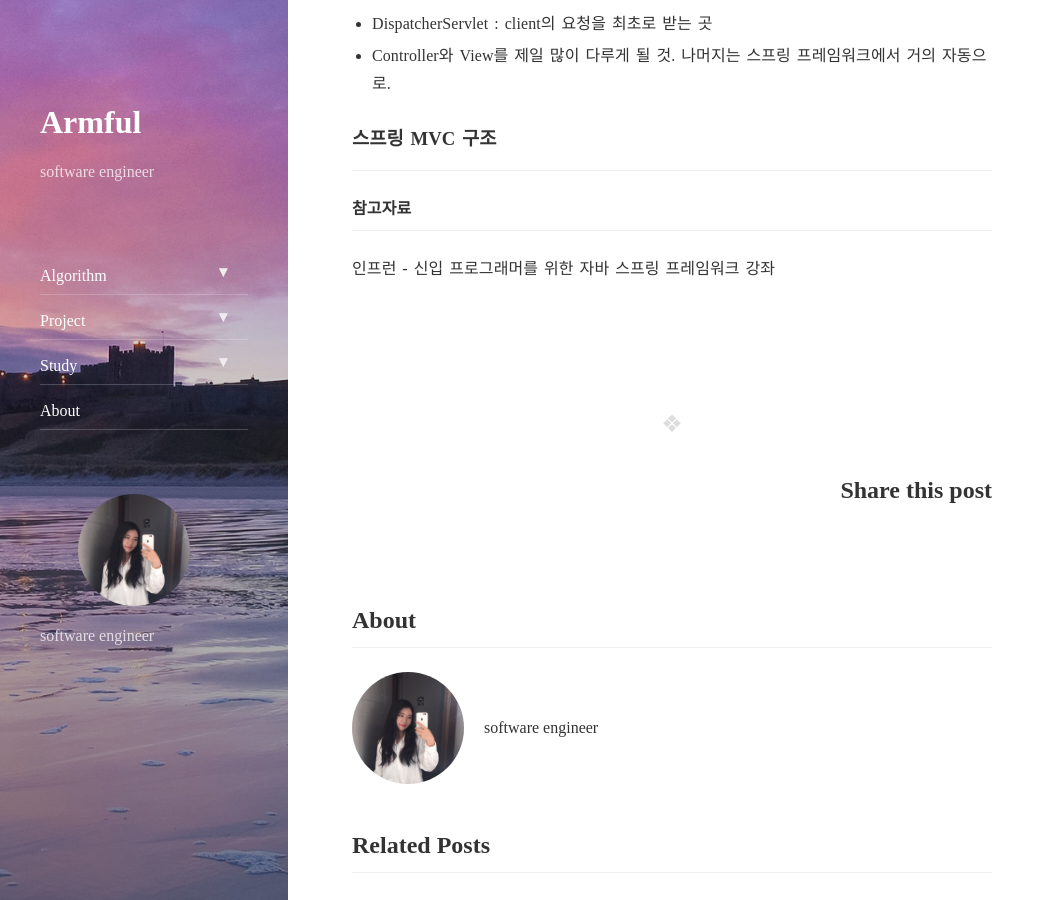
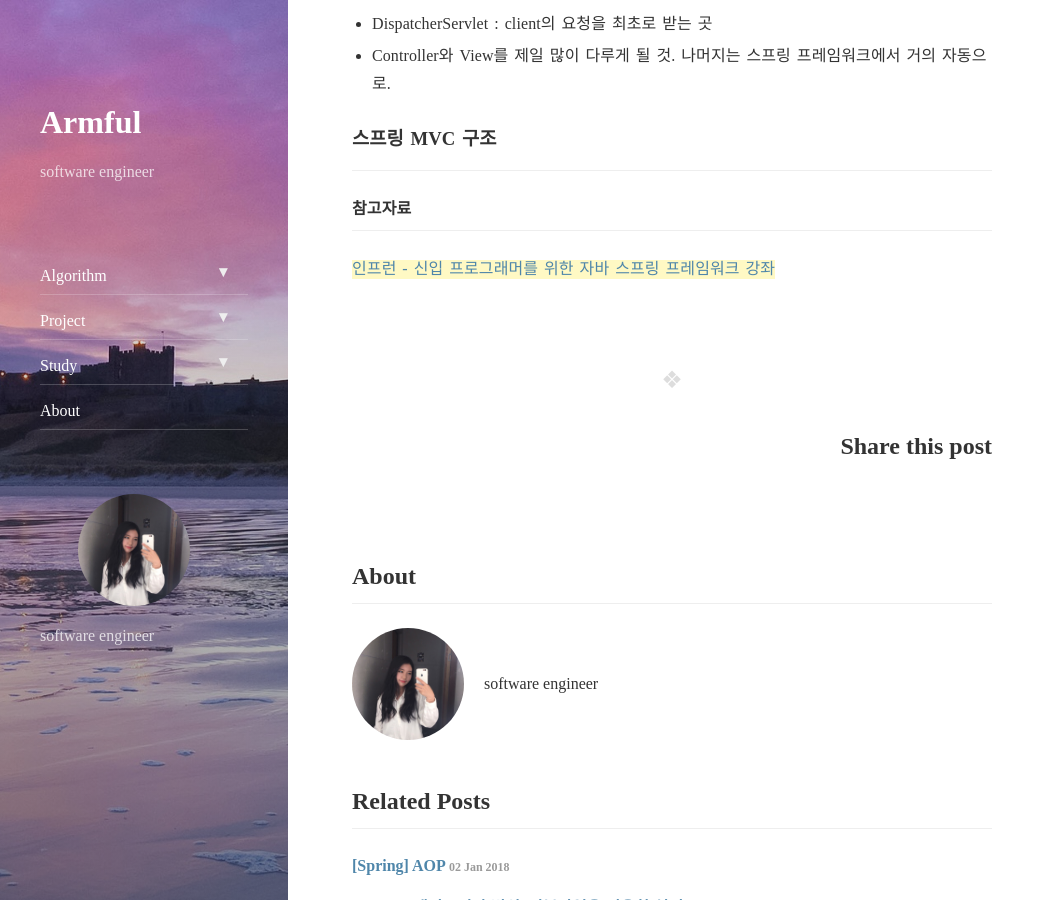
Before and after one commit to hanareum95/hanareum95.github.io, a Jekyll site: the page built from _posts/2018-1-3-Spring(4).md, in a window 1280 px wide and 900 px high, scrolled down 593 px. Shown: the whole window, without its empty margins (0-1055 px from the left). Built offline with Jekyll 4.4.1, drawn with Linux system fonts in a browser that asks for light colours; nearby versions of some CDN libraries.

```diff
--- a/_posts/2018-1-3-Spring(4).md
+++ b/_posts/2018-1-3-Spring(4).md
@@ -44,6 +44,4 @@ comments: true
 
 ---
 
-인프런 - 신입 프로그래머를 위한 자바 스프링 프레임워크 강좌
-
-[](https://www.inflearn.com/course/%EC%9E%90%EB%B0%94-%EC%8A%A4%ED%94%84%EB%A7%81-%EA%B0%95%EC%A2%8C/)
+[인프런 - 신입 프로그래머를 위한 자바 스프링 프레임워크 강좌 ](https://www.inflearn.com/course/%EC%9E%90%EB%B0%94-%EC%8A%A4%ED%94%84%EB%A7%81-%EA%B0%95%EC%A2%8C/)
```
